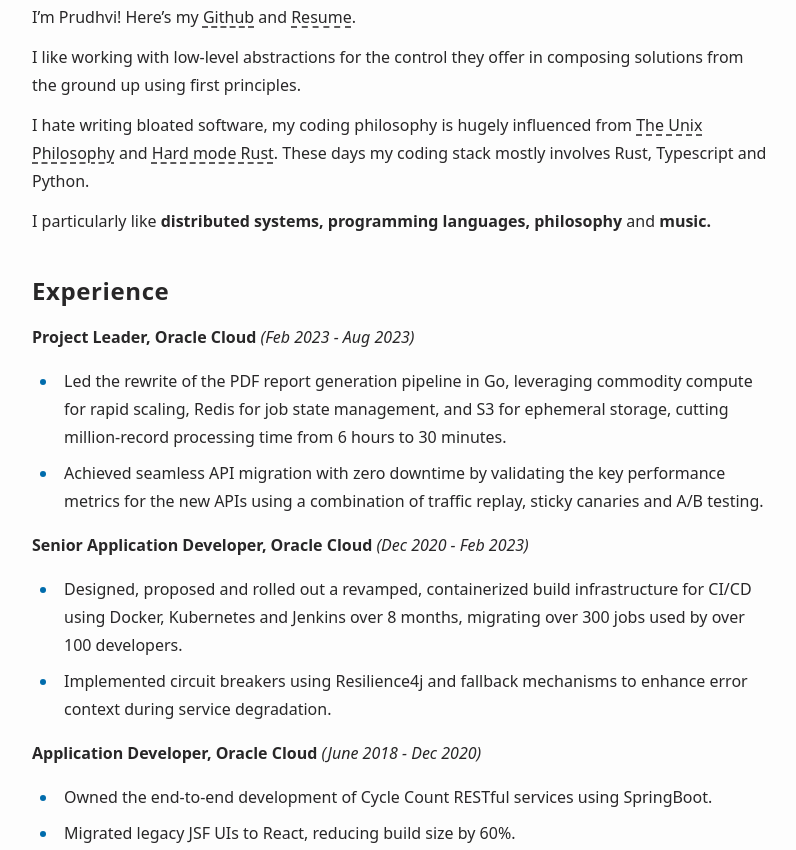
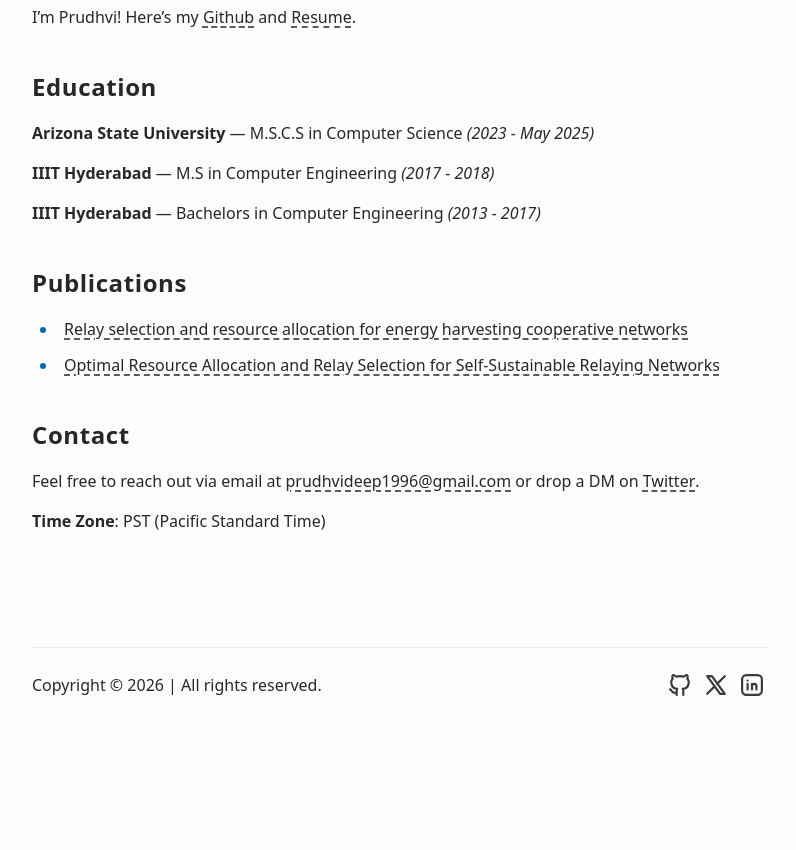
Before and after one commit to prudhvideep/dev-portfolio, an Astro site: page /about in a window 1280 px wide. Shown: the part 225-1075 px from the top of the page, without its empty margins (240-1036 px from the left). After the commit the page ends 947 px from the top, so only its background shows below. Built offline with nearby package versions, Linux system fonts and the light colour scheme; Astro itself is replaced by a stand-in of ours.

Commit message:
updated desc

```diff
--- a/src/data/blog/arenas.md
+++ b/src/data/blog/arenas.md
@@ -1,7 +1,7 @@
 ---
 title: "Arenas in Rust - Part 1"
 pubDatetime: 2026-05-10T00:00:00Z
-description: ""
+description: "Building cyclic data structures in Rust."
 tags: [rust,arenas]
 featured: true
 ---
--- a/src/data/blog/learndistsys.md
+++ b/src/data/blog/learndistsys.md
@@ -1,7 +1,7 @@
 ---
 title: "My approach to re-learning distributed systems."
 pubDatetime: 2024-10-10T00:00:00Z
-description: ""
+description: "A study plan for distributed systems."
 tags: [distributed-systems]
 featured: true
 ---
--- a/src/pages/about.md
+++ b/src/pages/about.md
@@ -5,28 +5,6 @@ title: "About"
 
 I'm Prudhvi! Here's my [Github](https://github.com/prudhvideep) and [Resume](/files/Prudhvi_Mutyala_Resume.pdf).
 
-I like working with low-level abstractions for the control they offer in composing solutions from the ground up using first principles.
-
-I hate writing bloated software, my coding philosophy is hugely influenced from [The Unix Philosophy](https://cscie2x.dce.harvard.edu/hw/ch01s06.html) and [Hard mode Rust](https://matklad.github.io/2022/10/06/hard-mode-rust.html). These days my coding stack mostly involves Rust, Typescript and Python.
-
-I particularly like **distributed systems, programming languages, philosophy** and **music.**
-
-## Experience
-
-**Project Leader, Oracle Cloud** _(Feb 2023 - Aug 2023)_
-
-- Led the rewrite of the PDF report generation pipeline in Go, leveraging commodity compute for rapid scaling, Redis for job state management, and S3 for ephemeral storage, cutting million-record processing time from 6 hours to 30 minutes.
-- Achieved seamless API migration with zero downtime by validating the key performance metrics for the new APIs using a combination of traffic replay, sticky canaries and A/B testing.
-
-**Senior Application Developer, Oracle Cloud** _(Dec 2020 - Feb 2023)_
-
-- Designed, proposed and rolled out a revamped, containerized build infrastructure for CI/CD using Docker, Kubernetes and Jenkins over 8 months, migrating over 300 jobs used by over 100 developers.
-- Implemented circuit breakers using Resilience4j and fallback mechanisms to enhance error context during service degradation.
-
-**Application Developer, Oracle Cloud** _(June 2018 - Dec 2020)_
-
-- Owned the end-to-end development of Cycle Count RESTful services using SpringBoot.
-- Migrated legacy JSF UIs to React, reducing build size by 60%.
 
 ## Education
 
@@ -45,4 +23,4 @@ I particularly like **distributed systems, programming languages, philosophy** a
 
 Feel free to reach out via email at [prudhvideep1996@gmail.com](mailto:prudhvideep1996@gmail.com) or drop a DM on [Twitter](https://x.com/prudhvideep1996).
 
-**Time Zone**: MST (Mountain Standard Time)
+**Time Zone**: PST (Pacific Standard Time)
--- a/src/pages/index.astro
+++ b/src/pages/index.astro
@@ -40,17 +40,23 @@ const recentPosts = sortedPosts.filter(({ data }) => !data.featured);
           href="https://cscie2x.dce.harvard.edu/hw/ch01s06.html"
         >
           The Unix Philosophy
+        </LinkButton>,
+        <LinkButton
+          class="underline decoration-dashed underline-offset-4 hover:text-accent"
+          href="https://tigerstyle.dev/"
+        >
+          Tiger Style
         </LinkButton> and
         <LinkButton
           class="underline decoration-dashed underline-offset-4 hover:text-accent"
           href="https://matklad.github.io/2022/10/06/hard-mode-rust.html"
         >
           Hard mode Rust
-        </LinkButton>. These days my coding stack mostly involves Go, TypeScript and Python.
+        </LinkButton>. These days my coding stack mostly involves Rust, TypeScript and Python.
       </p>
       <p class="mt-4">
         I particularly like <strong>distributed systems, programming languages,
-        machine learning, computer graphics</strong> and <strong>music.</strong>
+        philosophy</strong> and <strong>music.</strong>
       </p>
       </div>
       {
```
